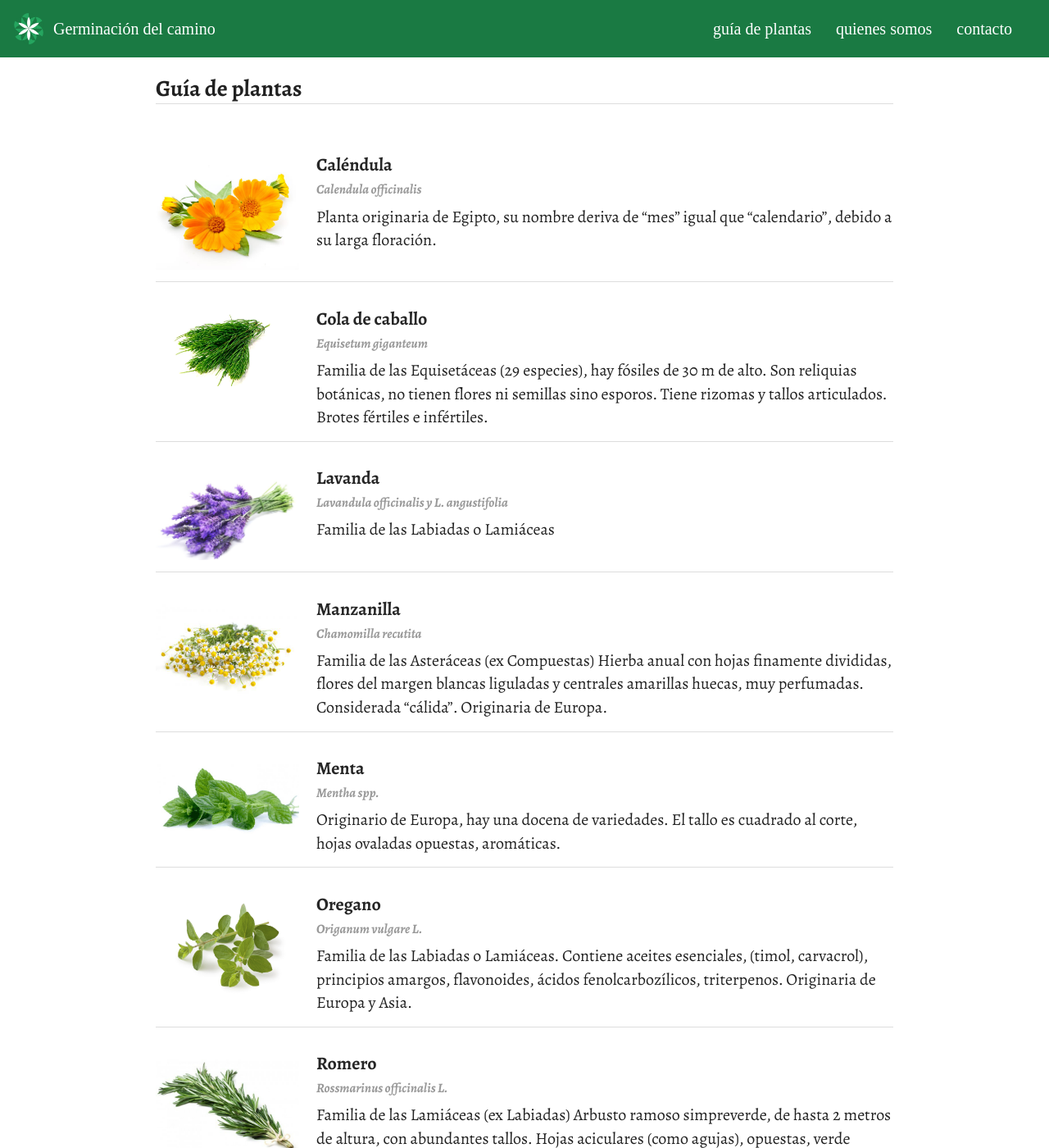
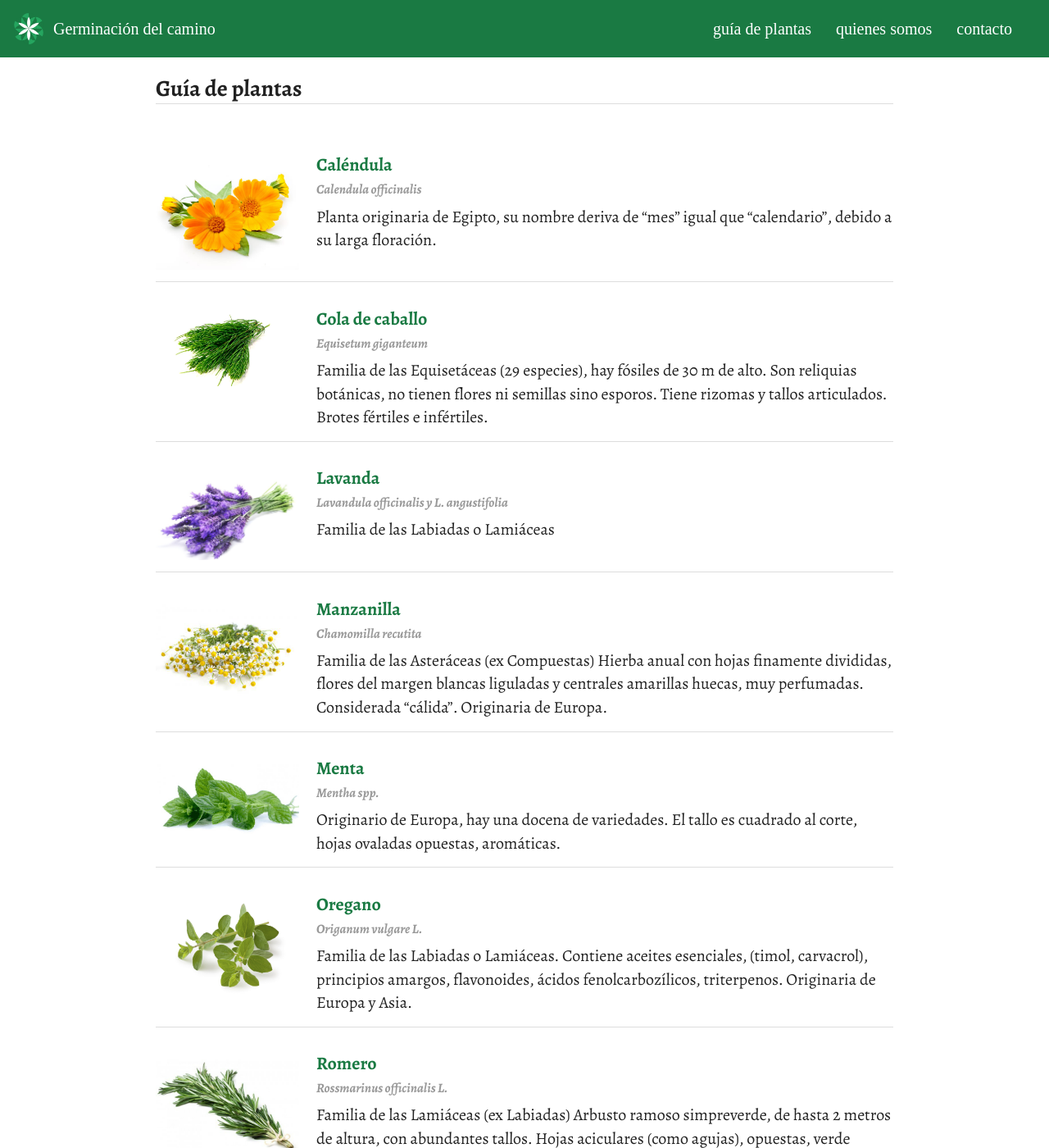
Before and after one commit to ama-trama/germinacion-del-camino, a Jekyll site: the page built from guia-de-plantas.html, in a window 1280 px wide and 1400 px high. Shown: the whole window at 82% size. Built offline with Jekyll 4.4.1, drawn with Linux system fonts in a browser that asks for light colours; some web fonts are replaced.

Commit message:
disfrutemos mientras podamos

```diff
--- a/_scss/_app.scss
+++ b/_scss/_app.scss
@@ -3,6 +3,9 @@
 @import 'plugins/semantic-ui/semantic-ui';
 @import 'plugins/bourbon/bourbon';
 @import 'plugins/neat/neat';
+
+$mobile: new-breakpoint(max-width 500px 4);
+$ipad: new-breakpoint(max-width 1024px 12);
 
 body {
 	font-family: 'Alegreya', serif;
@@ -150,10 +153,25 @@
 	padding: 2em 0;
 	font-size: 20px;
 	line-height: 30px;
+
+
+	@include media($ipad) {
+	    padding: 2em 1em;
+	}
+
+	h3, h4 {
+		border-bottom: 1px solid #1a7a43;
+		color: #1a7a43;
+		font-family: 'Alegreya SC', serif;
+
+	}
+
+
 }
 
 .guide {
 	background-color: rgba(255,255,255,0.9);
+	padding: 0 1em;
 
 	h1 {
 		padding-top: 20px;
@@ -176,6 +194,7 @@
 
 		.header {
 			font-size: 22px !important;
+			color: #1a7a43 !important;
 
 			i {
 				color: #999;
--- a/guia-de-plantas.html
+++ b/guia-de-plantas.html
@@ -7,9 +7,9 @@
 	<div class="ui items">
 	{% for plantas in site.plantas %}
 		  <div class="item">
-		    <div class="image">
+		    <a class="image" href="{{ site.baseurl }}{{ plantas.url }}">
 		      <img src="{{ site.baseurl }}/img/{{ plantas.img }}.jpg" alt="{{ plantas.title }}">
-		    </div>
+		    </a>
 		    <div class="content">
 		      <a class="header" href="{{ site.baseurl }}{{ plantas.url }}">{{ plantas.title }} <br> <i>{{plantas.nombre-cientifico}}</i></a>
 		      <div class="description">
```
